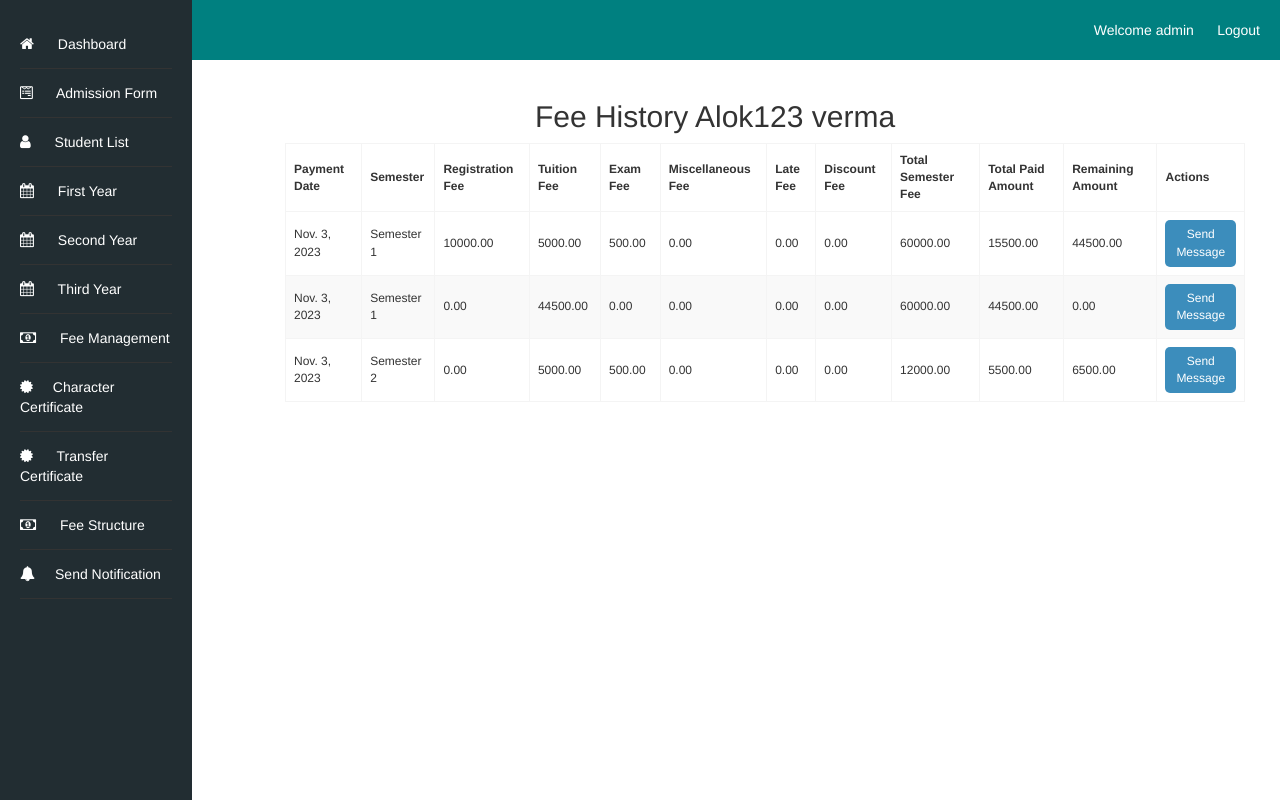
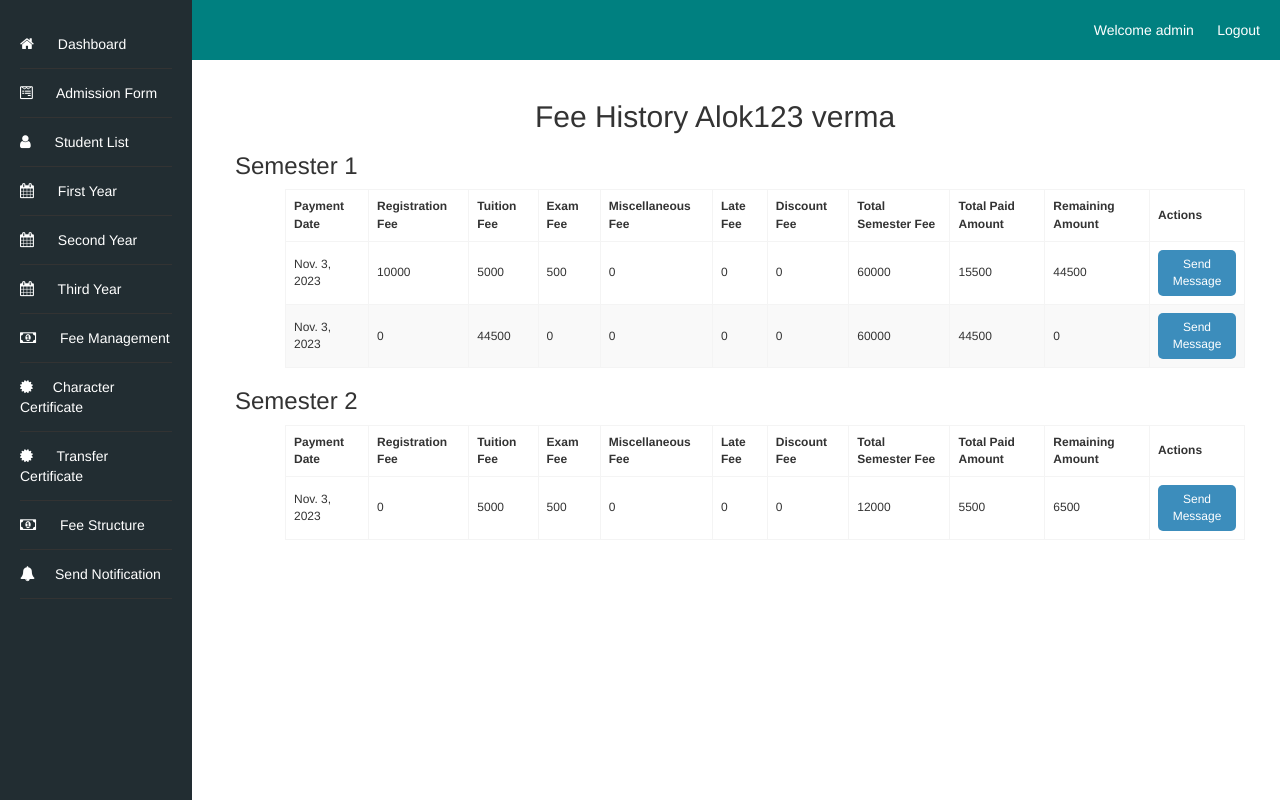
Before and after one commit to alok1994/collegeManagement, a Django app: page /fee_management/fee_history/12/ in a window 1280 px wide. Run offline with Django 4.2, Linux system fonts and the light colour scheme; a user stored in the database is signed in; data comes from the database, SQL or seed files in the repository; both versions use the stored data as it was after the commit; some libraries are stand-ins or nearby versions.

```diff
--- a/admissionapp/views.py
+++ b/admissionapp/views.py
@@ -11,9 +11,9 @@ def admission_form(request):
         if form.is_valid():
             photo = request.FILES['photo']
             print(f'Uploaded file name: {photo.name}')
-            form.save()
+            admission = form.save()
             # You can redirect to a success page or display a success message here
-            return redirect('admission_success')
+            return redirect('student_details', student_id=admission.id)
         else:
             # If there are form validation errors, you can print them to see what's wrong
             print(form.errors)
--- a/fee_management/templates/fee_management/fee_history.html
+++ b/fee_management/templates/fee_management/fee_history.html
@@ -41,58 +41,63 @@
     </div>
     <div class="content">
       <h2>Fee History {{ student.first_name }} {{ student.middle_name}} {{ student.last_name }}</h2>
-      <table class="student_list_tab" border="1">
-        <thead>
-            <tr>
-                <th>Payment Date</th>
-                <th>Semester</th>
-                <th>Registration Fee</th>
-                <th>Tuition Fee</th>
-                <th>Exam Fee</th>
-                <th>Miscellaneous Fee</th>
-                <th>Late Fee </th>
-                <th>Discount Fee </th>
-                <th>Total Semester Fee</th>
-                <th>Total Paid Amount</th>
-                <th>Remaining Amount</th>
-                <th>Actions</th>
-            </tr>
-        </thead>
-        <tbody>
-            {% for fee in fee_history %}
-                <tr>
-                    <td>{{ fee.payment_date }}</td>
-                    <td>Semester {{ fee.semester }}</td>
-                    <td>{{ fee.registration_fee }}</td>
-                    <td>{{ fee.tuition_fee }}</td>
-                    <td>{{ fee.exam_fee }}</td>
-                    <td>{{ fee.miscellaneous_fee }}</td>
-                    <td>{{ fee.late_fee }}</td>
-                    <td>{{ fee.discount_fee }}</td>
-                    <td>{{ fee.total_semester_fee }}</td>
-                    <td>{{ fee.total_paid_amount }}</td>
-                    <td>{{ fee.remaining_amount }}</td>
-                    <td>
-                      <button class="send-message-button details_btn" data-student="{{ student.id }}" data-amount="{{ fee.remaining_amount }}">
-                          Send Message
-                      </button>
-                    </td>
-                </tr>
-            {% endfor %}
-        </tbody>
-    </table>
-    </div>
+      <div id="feeHistoryContainer">
+
     <script>
       $(document).ready(function () {
-    // Attach a click event handler to the "Send Message" button
+        // Initialize an empty fee history data structure
+        var feeHistoryData = [];
+
+        // Loop through the fee_history data to organize it by semester
+        {% for fee in fee_history %}
+          var feeEntry = {
+            payment_date: "{{ fee.payment_date }}",
+            semester: {{ fee.semester }},
+            registration_fee: {{ fee.registration_fee }},
+            tuition_fee: {{ fee.tuition_fee }},
+            exam_fee: {{ fee.exam_fee }},
+            miscellaneous_fee: {{ fee.miscellaneous_fee }},
+            late_fee: {{ fee.late_fee }},
+            discount_fee: {{ fee.discount_fee }},
+            total_semester_fee: {{ fee.total_semester_fee }},
+            total_paid_amount: {{ fee.total_paid_amount }},
+            remaining_amount: {{ fee.remaining_amount }}
+          };
+          feeHistoryData.push(feeEntry);
+        {% endfor %}
+
+        // Sort the fee history data by semester
+        feeHistoryData.sort((a, b) => a.semester - b.semester);
+
+        // Create tables for each semester
+        var currentSemester = null;
+        var currentTable = null;
+        var feeHistoryContainer = $("#feeHistoryContainer");
+
+        feeHistoryData.forEach(function (feeEntry) {
+          if (feeEntry.semester !== currentSemester) {
+            // Start a new table for a new semester
+            currentTable = $("<table class='student_list_tab' border='1'></table>");
+            currentTable.append("<thead><tr><th>Payment Date</th><th>Registration Fee</th><th>Tuition Fee</th><th>Exam Fee</th><th>Miscellaneous Fee</th><th>Late Fee</th><th>Discount Fee</th><th>Total Semester Fee</th><th>Total Paid Amount</th><th>Remaining Amount</th><th>Actions</th></tr></thead>");
+            currentTable.append("<tbody>");
+            feeHistoryContainer.append("<h3>Semester " + feeEntry.semester + "</h3>");
+            feeHistoryContainer.append(currentTable);
+            currentSemester = feeEntry.semester;
+          }
+
+          // Add a row for each fee entry within the semester
+          currentTable.find("tbody").append("<tr><td>" + feeEntry.payment_date + "</td><td>" + feeEntry.registration_fee + "</td><td>" + feeEntry.tuition_fee + "</td><td>" + feeEntry.exam_fee + "</td><td>" + feeEntry.miscellaneous_fee + "</td><td>" + feeEntry.late_fee + "</td><td>" + feeEntry.discount_fee + "</td><td>" + feeEntry.total_semester_fee + "</td><td>" + feeEntry.total_paid_amount + "</td><td>" + feeEntry.remaining_amount + "</td><td><button class='send-message-button details_btn' data-semester='" + feeEntry.semester + "' data-amount='" + feeEntry.remaining_amount + "'>Send Message</button></td></tr>");
+        });
+
+        // Attach a click event handler to the "Send Message" buttons
         $('.send-message-button').click(function () {
-        var studentId = $(this).data('student');
+          var semester = $(this).data('semester');
           var remainingAmount = $(this).data('amount');
           // Prompt the user to confirm the message
-        var confirmation = confirm("Send a message to Student " + studentId + " with a remaining amount of " + remainingAmount + "?");
+          var confirmation = confirm("Send a message for Semester " + semester + " with a remaining amount of " + remainingAmount + "?");
           if (confirmation) {
             // Use Django's URL reversing to generate the correct URL
-            var url = "{% url 'send_message' 0 0 %}".replace("0", studentId).replace("0", remainingAmount);
+            var url = "{% url 'send_message' 0 0 %}".replace("0", student.id).replace("0", semester).replace("0", remainingAmount);
             window.location.href = url;
           }
         });
--- a/fee_management/templates/fee_management/fee_submission.html
+++ b/fee_management/templates/fee_management/fee_submission.html
@@ -42,8 +42,8 @@
     </div>
     <div class="content">
         <div class="center-text">
-            <h3> चंद्रिका प्रसाद महाविद्यालय</h3>
-            <p>ग्राम व पोस्ट : - रामपुर बरहन (खनगी), वि.ख - दुदही (कुशीनगर)</p>
+            <h3> चन्द्रिका प्रसाद महाविद्यालय</h3>
+            <p>ग्राम व पोस्ट : - रामपुर बरहन (खानगी), वि.ख - दुदही (कुशीनगर)</p>
         </div>
         <div class="container student_sec">
             <div class="section">
--- a/fee_structure/forms.py
+++ b/fee_structure/forms.py
@@ -4,4 +4,4 @@ from .models import Semester
 class SemesterFeeUpdateForm(forms.ModelForm):
     class Meta:
         model = Semester
-        fields = ['tuition_fee', 'exam_fee', 'sport_fee', 'miscellaneous_fee', 'semester_total']
+        fields = ['registration_fee','tuition_fee', 'exam_fee', 'sport_fee', 'miscellaneous_fee', 'semester_total']
--- a/fee_structure/templates/fee_structure/fee_structure.html
+++ b/fee_structure/templates/fee_structure/fee_structure.html
@@ -36,6 +36,7 @@
               <thead>
                 <tr>
                   <th>Semester</th>
+                  <th>Registration Fee</th>
                   <th>Tuition Fee</th>
                   <th>Exam Fee</th>
                   <th>Sports Fee</th>
@@ -48,6 +49,7 @@
               {% for semester in semesters %}
                 <tr>
                   <td>Semester {{ semester.semester_number }}</td>
+                  <td>{{ semester.registration_fee }}</td>
                   <td>{{ semester.tuition_fee }}</td>
                   <td>{{ semester.exam_fee }}</td>
                   <td>{{ semester.sport_fee }}</td>
--- a/fee_structure/templates/fee_structure/update_semester_fee.html
+++ b/fee_structure/templates/fee_structure/update_semester_fee.html
@@ -46,17 +46,20 @@
         var val2 = document.getElementById('id_exam_fee').value;
         var val3 = document.getElementById('id_sport_fee').value;
         var val4 = document.getElementById('id_miscellaneous_fee').value;
-        var sum = Number(val1) + Number(val2) + Number(val3) + Number(val4);
+        var val5 = document.getElementById('id_registration_fee').value;
+        var sum = Number(val1) + Number(val2) + Number(val3) + Number(val4) + Number(val5);
         document.getElementById('id_semester_total').value = sum;
         }
         var id_tuition_fee = document.getElementById('id_tuition_fee');
         var id_exam_fee = document.getElementById('id_exam_fee');
         var id_sport_fee = document.getElementById('id_sport_fee');
         var id_miscellaneous_fee = document.getElementById('id_miscellaneous_fee');
+        var id_registration_fee = document.getElementById('id_registration_fee');
         id_tuition_fee.addEventListener('input', onChange, false);
         id_exam_fee.addEventListener('input', onChange, false);
         id_sport_fee.addEventListener('input', onChange, false);
         id_miscellaneous_fee.addEventListener('input', onChange, false);
+        id_registration_fee.addEventListener('input', onChange, false);
         $("#id_semester_total").attr("readonly", true)
     </script>
 </body>
--- a/student_list/templates/student_list/student_details.html
+++ b/student_list/templates/student_list/student_details.html
@@ -36,8 +36,8 @@
 
     <div class="content">
     <div class="complete_form">
-        <h1 class="chandrika_head">चंद्रिका प्रसाद महाविद्यालय</h1>
-        <p class="address_college">ग्राम व पोस्ट : - रामपुर बरहन (खनगी), वि.ख - दुदही (कुशीनगर)</p>
+        <h1 class="chandrika_head">चन्द्रिका प्रसाद महाविद्यालय</h1>
+        <p class="address_college">ग्राम व पोस्ट : - रामपुर बरहन (खानगी), वि.ख - दुदही (कुशीनगर)</p>
 
         <div class="field-box">
             <table class="table table-hover table-striped text-capitalize table-condensed11">
```
Also changed, not shown: db.sqlite3, media/admission_photos/485e4253-4db6-482c-971c-a10e73dab8ac_0UFhtp7.png (added), media/admission_photos/e30fb595-20b7-404b-a9cb-1f2941f654d2_8Z4y7fC.png (added), media/admission_photos/e30fb595-20b7-404b-a9cb-1f2941f654d2_G1ymdNY.png (added), media/admission_photos/e30fb595-20b7-404b-a9cb-1f2941f654d2_mrJa025.png (added). Lines whose indentation alone changed are shown as unchanged.
